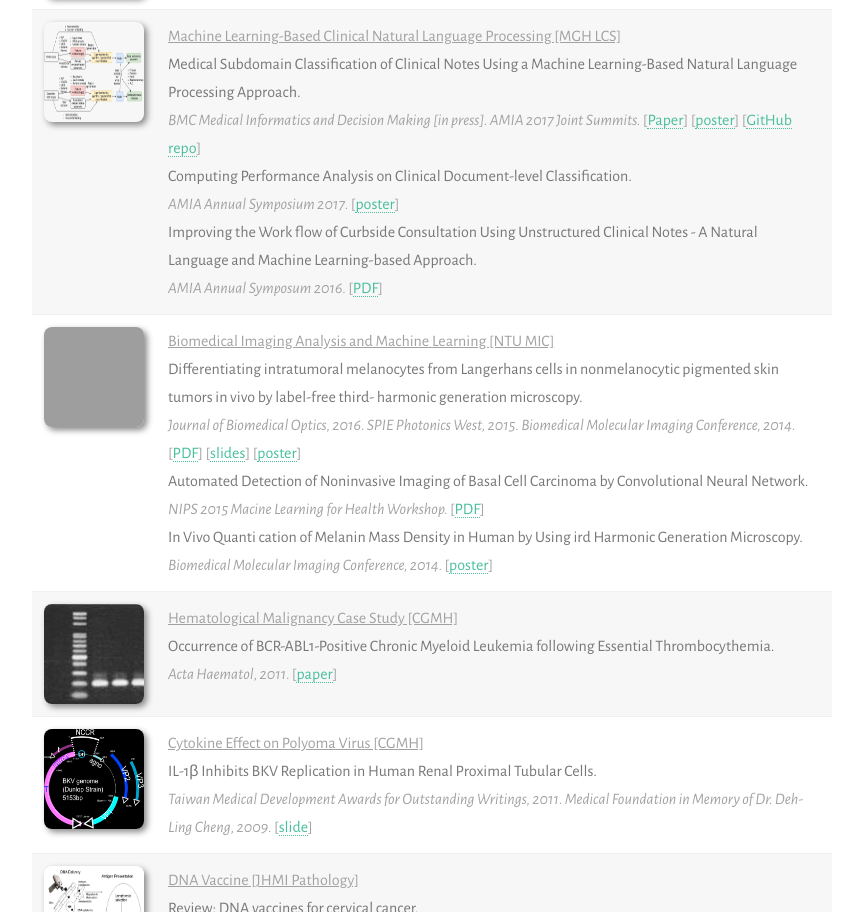
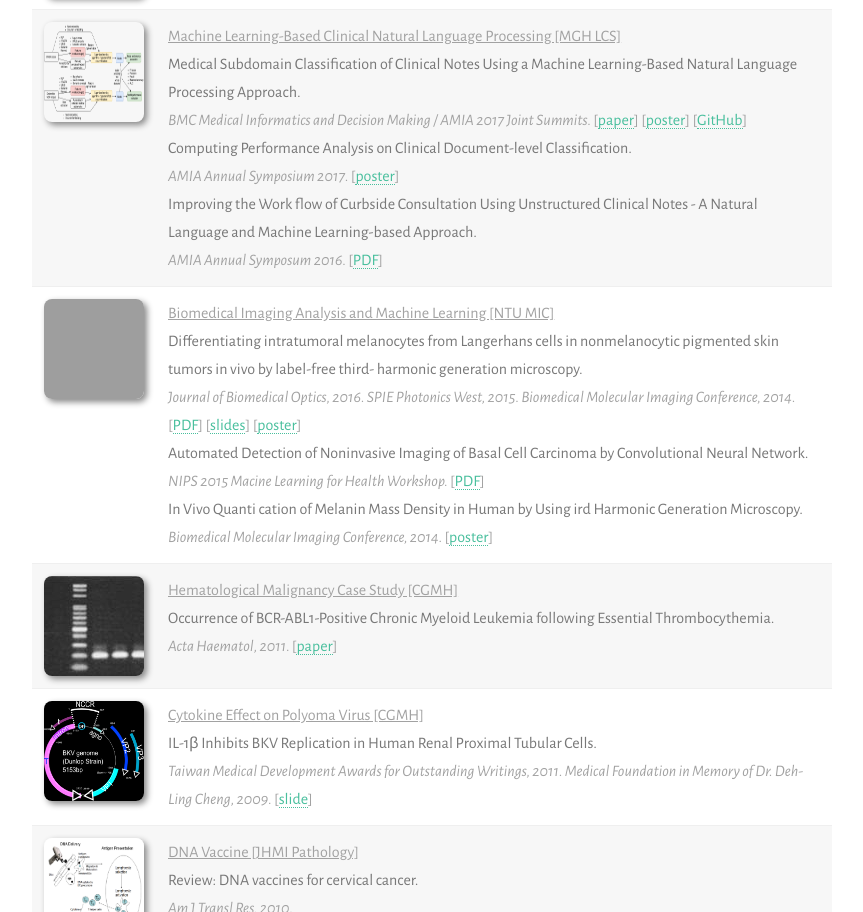
Before and after one commit to ckbjimmy/ckbjimmy.github.io, a plain HTML site: page index.html in a window 1280 px wide. Shown: the part 1461-2373 px from the top of the page, without its empty margins (400-1263 px from the left). Drawn offline with nearby package versions, Linux system fonts and the light colour scheme; grey boxes are pictures that could not be loaded.

Commit message:
cv slides

```diff
--- a/index.html
+++ b/index.html
@@ -126,11 +126,11 @@
                                <u>Machine Learning-Based Clinical Natural Language Processing [MGH LCS]</u><br>
 
                                <b>Medical Subdomain Classification of Clinical Notes Using a Machine Learning-Based Natural Language Processing Approach. </b><br>
-                               <i>BMC Medical Informatics and Decision Making [in press]. </i>
+                               <i>BMC Medical Informatics and Decision Making / </i>
                                <i>AMIA 2017 Joint Summits. </i>
-                               [<a href="https://bmcmedinformdecismak.biomedcentral.com/articles/10.1186/s12911-017-0556-8" target="_blank">Paper</a>]
+                               [<a href="https://bmcmedinformdecismak.biomedcentral.com/articles/10.1186/s12911-017-0556-8" target="_blank">paper</a>]
                                [<a href="./docs/weng2017amiajs_p.pdf" target="_blank">poster</a>]
-                               [<a href="https://github.com/ckbjimmy/cdc/" target="_blank">GitHub repo</a>]
+                               [<a href="https://github.com/ckbjimmy/cdc/" target="_blank">GitHub</a>]
                                <br>
 
                                <b>Computing Performance Analysis on Clinical Document-level Classification. </b><br>
```
Also changed, not shown: 2 other files.
